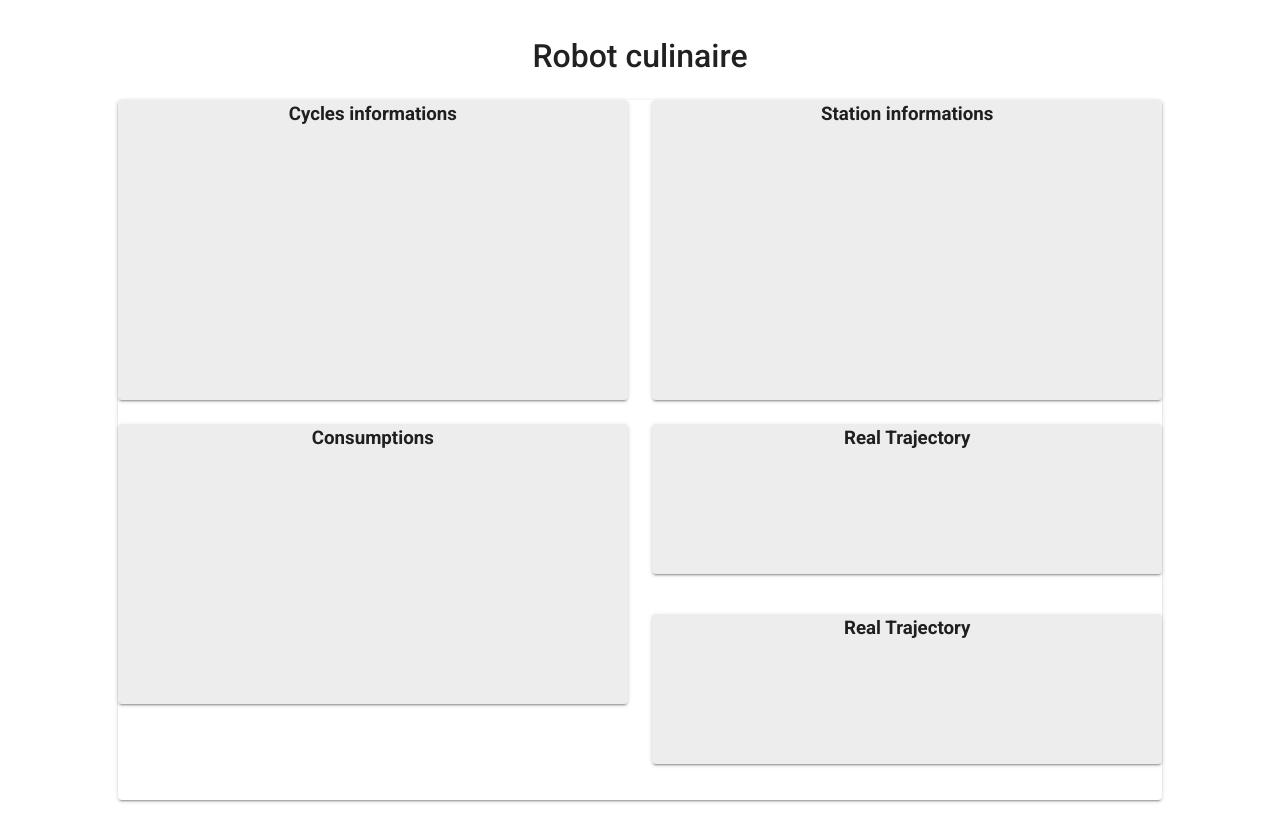
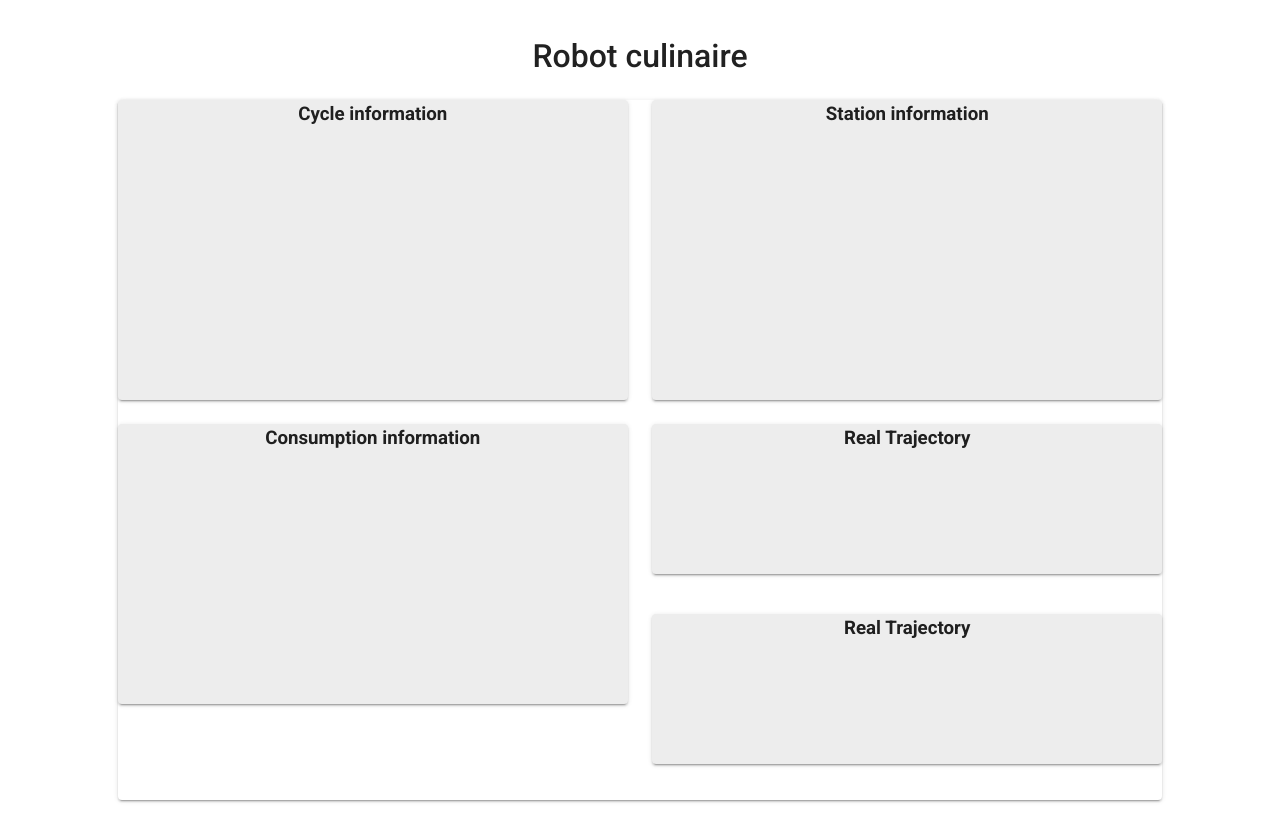
Before and after one commit to GLO3013-E4/COViRondelle2021, a Vue app in the folder frontend/: page / in a window 1280 px wide. Built offline with nearby package versions, Linux system fonts and the light colour scheme.

Commit message:
Test main layout

```diff
--- a/frontend/jest.config.js
+++ b/frontend/jest.config.js
@@ -4,5 +4,5 @@ module.exports = {
     "^.+\\.vue$": "vue-jest",
   },
   testMatch: ["**/*.test*.ts?(x)"],
-  setupFiles: ['./src/setupTests.ts']
+  setupFiles: ["./src/setupTests.ts"]
 };
--- a/frontend/src/components/cycles/CyclesInformations.vue
+++ b/frontend/src/components/consumptions/ConsumptionInformation.vue
@@ -1,6 +1,6 @@
 <template>
-  <v-card class="d-flex justify-center" color="#ededed" height="300">
-    <h3>Cycles informations</h3>
+  <v-card class="d-flex justify-center" color="#ededed" height="280">
+    <h3>Consumption information</h3>
   </v-card>
 </template>
 
@@ -10,7 +10,7 @@ import { Component, Vue } from "vue-property-decorator";
 @Component({
   components: {}
 })
-export default class CyclesInformations extends Vue {}
+export default class ConsumptionInformation extends Vue {}
 </script>
 
 <style></style>
--- a/frontend/src/components/consumptions/ConsumptionList.vue
+++ b/frontend/src/components/cycles/CycleInformation.vue
@@ -1,6 +1,6 @@
 <template>
-  <v-card class="d-flex justify-center" color="#ededed" height="280">
-    <h3>Consumptions</h3>
+  <v-card class="d-flex justify-center" color="#ededed" height="300">
+    <h3>Cycle information</h3>
   </v-card>
 </template>
 
@@ -10,7 +10,7 @@ import { Component, Vue } from "vue-property-decorator";
 @Component({
   components: {}
 })
-export default class Consumptions extends Vue {}
+export default class CycleInformation extends Vue {}
 </script>
 
 <style></style>
--- a/frontend/src/components/station/StationInformations.vue
+++ b/frontend/src/components/station/StationInformation.vue
@@ -1,6 +1,6 @@
 <template>
   <v-card class="d-flex justify-center" color="#ededed" height="300">
-    <h3>Station informations</h3>
+    <h3>Station information</h3>
   </v-card>
 </template>
 
@@ -10,7 +10,7 @@ import { Component, Vue } from "vue-property-decorator";
 @Component({
   components: {}
 })
-export default class StationInformations extends Vue {}
+export default class StationInformation extends Vue {}
 </script>
 
 <style></style>
--- a/frontend/src/layouts/MainLayout.vue
+++ b/frontend/src/layouts/MainLayout.vue
@@ -3,20 +3,20 @@
     <v-row>
       <v-col>
         <!-- TODO : Layout should have components injected. The main view should add these components -->
-        <CyclesInformations />
+        <cycle-information />
       </v-col>
       <v-col>
-        <StationInformations />
+        <station-information />
       </v-col>
     </v-row>
     <v-row>
       <v-col>
-        <Consumptions />
+        <consumption-information />
       </v-col>
       <v-col>
         <div class="d-flex flex-column">
-          <PlannedTrajectory />
-          <RealTrajectory />
+          <planned-trajectory />
+          <real-trajectory />
         </div>
       </v-col>
     </v-row>
@@ -25,22 +25,21 @@
 
 <script lang="ts">
 import { Component, Vue } from "vue-property-decorator";
-import Consumptions from "../components/consumptions/ConsumptionList.vue";
-import CyclesInformations from "../components/cycles/CyclesInformations.vue";
+import ConsumptionInformation from "../components/consumptions/ConsumptionInformation.vue";
+import CycleInformation from "../components/cycles/CycleInformation.vue";
 import PlannedTrajectory from "../components/trajectories/RealTrajectory.vue";
 import RealTrajectory from "../components/trajectories/RealTrajectory.vue";
-import StationInformations from "../components/station/StationInformations.vue";
+import StationInformation from "../components/station/StationInformation.vue";
 
 @Component({
   components: {
-    Consumptions,
-    CyclesInformations,
-    StationInformations,
+    ConsumptionInformation,
+    CycleInformation,
+    StationInformation,
     PlannedTrajectory,
     RealTrajectory
   }
 })
-
 export default class MainLayout extends Vue {}
 </script>
 
--- a/frontend/src/views/Main.vue
+++ b/frontend/src/views/Main.vue
@@ -4,7 +4,7 @@
       <h1 class="font-weight-medium">Robot culinaire</h1>
     </div>
     <div class="d-flex justify-center mt-5">
-      <MainLayout />
+      <main-layout />
     </div>
   </v-container>
 </template>
```
Also changed, not shown: frontend/src/setupTests.ts (+3 -3 lines), frontend/src/components/cycles/Cycle.vue (deleted), frontend/src/components/cycles/CycleList.vue (deleted), frontend/src/components/cycles/Step.vue (added), frontend/src/components/cycles/StepList.vue (added), 2 other files (tests, documents, lock files or other folders).
